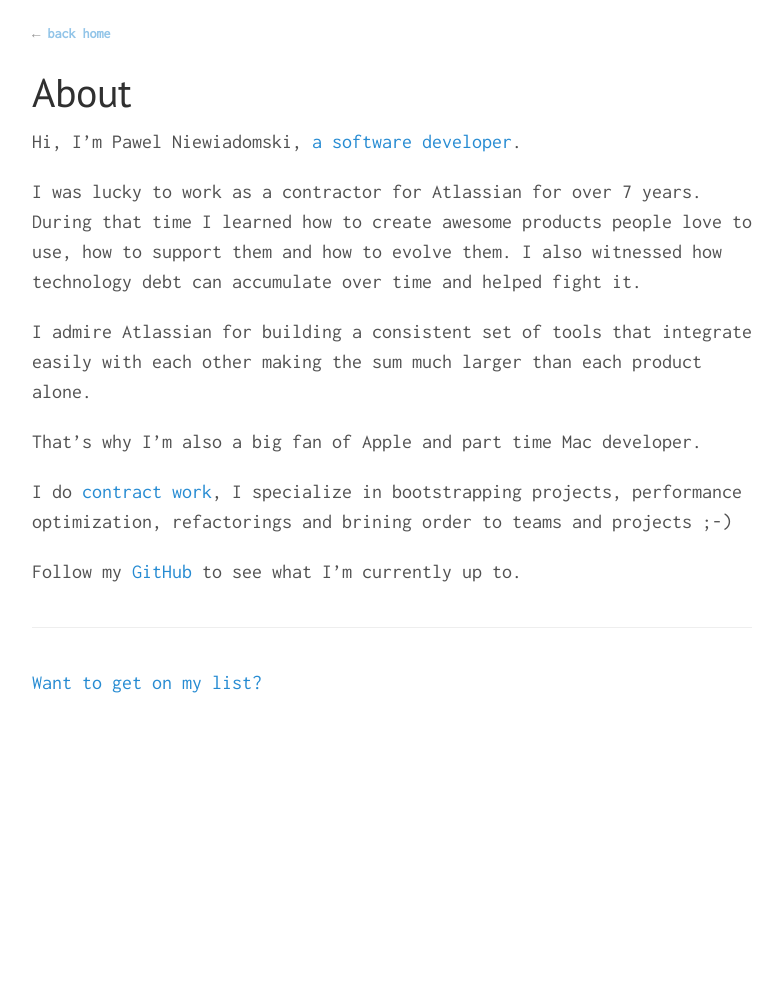
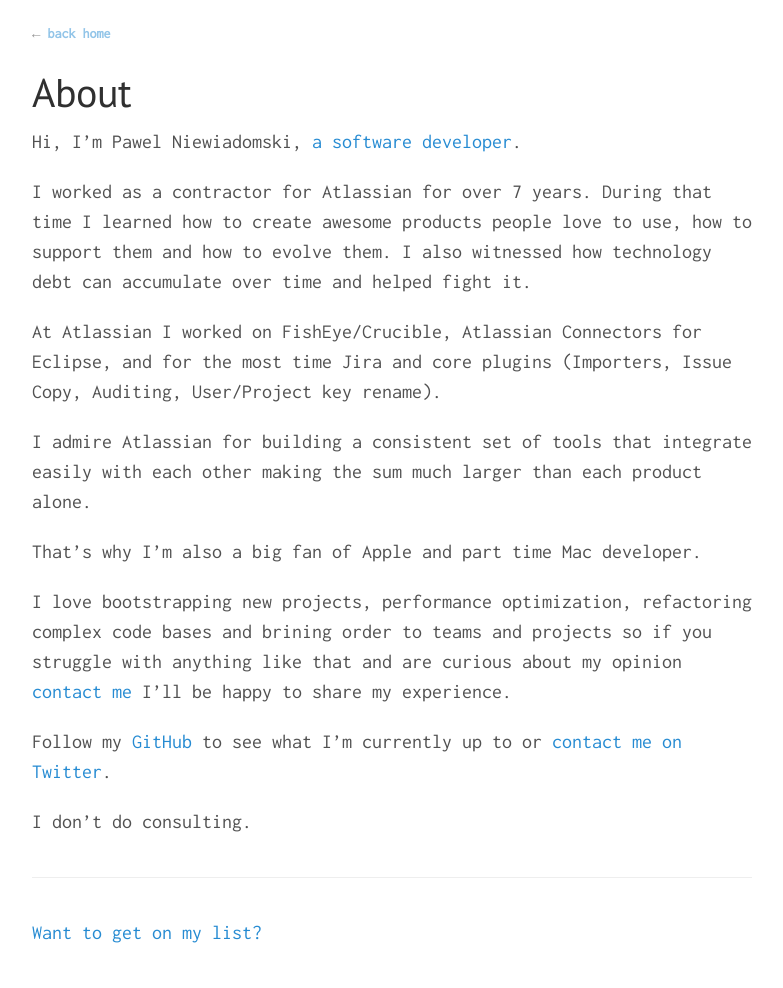
Before and after one commit to pawelniewie/pawelniewiadomski.com, a Jekyll site: the page built from about.md, in a window 1280 px wide. Shown: the whole page, without its empty margins (248-1031 px from the left). Built offline with Jekyll 4.4.1, drawn with Linux system fonts in a browser that asks for light colours; Markdown is read by kramdown in place of the engine named in the settings; before the commit the page ends 900 px from its top, so only the background shows below that.

Commit message:
removed consulting, updated about

```diff
--- a/_layouts/default.html
+++ b/_layouts/default.html
@@ -25,16 +25,13 @@
           <nav class="top">
             <ul>
               <li>
-                <a href="{{ '/about' | prepend: site.baseurl | prepend: site.url }}">About</a>
+                <a href="{{ '/about' | prepend: site.baseurl | prepend: site.url }}">About me</a>
               </li>
               <li>
                 <a href="{{ '/products' | prepend: site.baseurl | prepend: site.url }}">Products</a>
               </li>
               <li>
                 <a href="{{ '/newsletter' | prepend: site.baseurl | prepend: site.url }}">Newsletter</a>
-              </li>
-              <li>
-                <a href="{{ '/about' | prepend: site.baseurl | prepend: site.url }}">Consulting</a>
               </li>
             </ul>
           </nav>
--- a/about.md
+++ b/about.md
@@ -6,12 +6,16 @@
 Hi,
 I'm Pawel Niewiadomski, [a software developer](http://linkedin.com/in/pawelniewiadomski/).
 
-I was lucky to work as a contractor for Atlassian for over 7 years. During that time I learned how to create awesome products people love to use, how to support them and how to evolve them. I also witnessed how technology debt can accumulate over time and helped fight it.
+I worked as a contractor for Atlassian for over 7 years. During that time I learned how to create awesome products people love to use, how to support them and how to evolve them. I also witnessed how technology debt can accumulate over time and helped fight it.
+
+At Atlassian I worked on FishEye/Crucible, Atlassian Connectors for Eclipse, and for the most time Jira and core plugins (Importers, Issue Copy, Auditing, User/Project key rename).
 
 I admire Atlassian for building a consistent set of tools that integrate easily with each other making the sum much larger than each product alone.
 
 That's why I'm also a big fan of Apple and part time Mac developer.
 
-I do [contract work](mailto:contract@pawelniewiadomski.com), I specialize in bootstrapping projects, performance optimization, refactorings and brining order to teams and projects ;-)
+I love bootstrapping new projects, performance optimization, refactoring complex code bases and brining order to teams and projects so if you struggle with anything like that and are curious about my opinion [contact me](mailto:pawel@pawelniewiadomski.com) I'll be happy to share my experience.
 
-Follow my [GitHub](https://github.com/pawelniewie) to see what I'm currently up to.
+Follow my [GitHub](https://github.com/pawelniewie) to see what I'm currently up to or [contact me on Twitter](https://twitter.com/devonsteroids).
+
+I don't do consulting.
```
Also changed, not shown: newsletter.html (+0 -14 lines).
